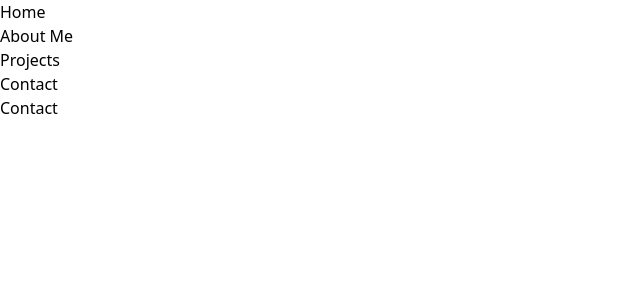
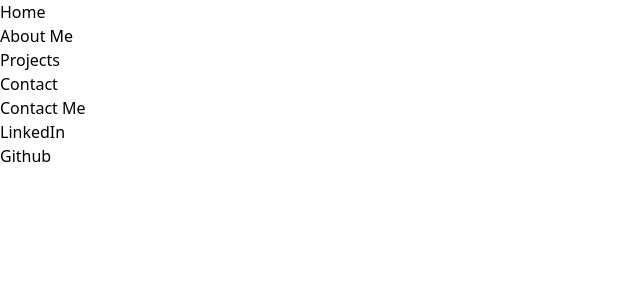
Before and after one commit to RudiJr/myPortfolio-v2, a React (Vite) app: page /contact in a window 1280 px wide. Shown: the top 300 px of the page, without its empty margins (0-640 px from the left). Built offline with nearby package versions, Linux system fonts and the light colour scheme.

Commit message:
Creating the contact section

```diff
--- a/src/pages/Contact.jsx
+++ b/src/pages/Contact.jsx
@@ -1,6 +1,21 @@
 
 export const Contact = () => {
   return (
-    <div>Contact</div>
+    <section>
+      <h1 className="title">Contact <span>Me</span></h1>
+      <div className="media-links">
+        <div className="social-box">
+          <div className="social-card">
+            <a href="https://www.linkedin.com/in/rudi-junior/"><i className="bx bxl-linkedin"></i></a>
+            <h5>LinkedIn</h5>
+          </div>
+
+          <div className="social-card">
+            <a href="https://github.com/RudiJr"><i className="bx bxl-github"></i></a>
+            <h5>Github</h5>
+          </div>
+        </div>
+      </div>
+    </section>
   );
 };
```
